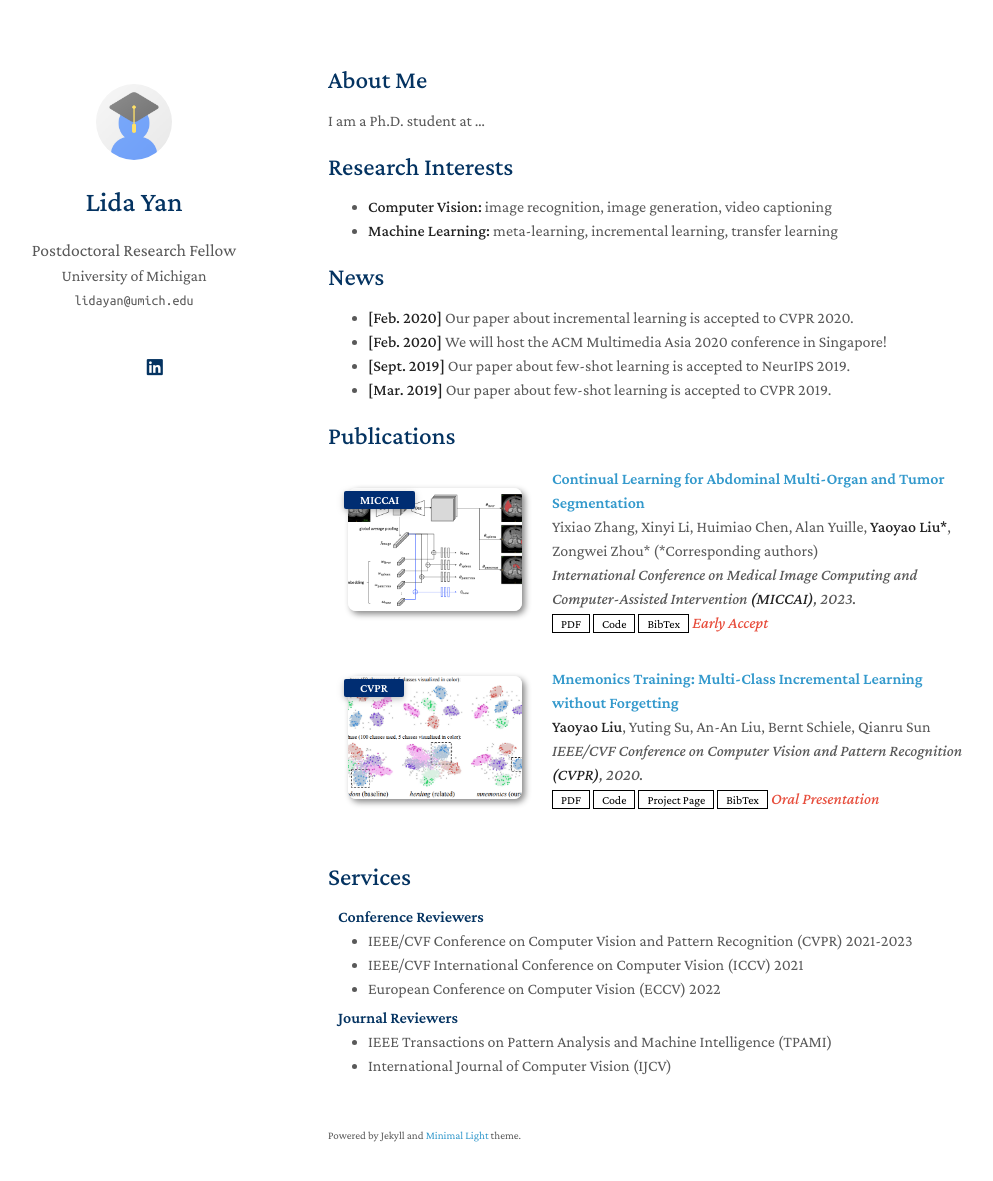
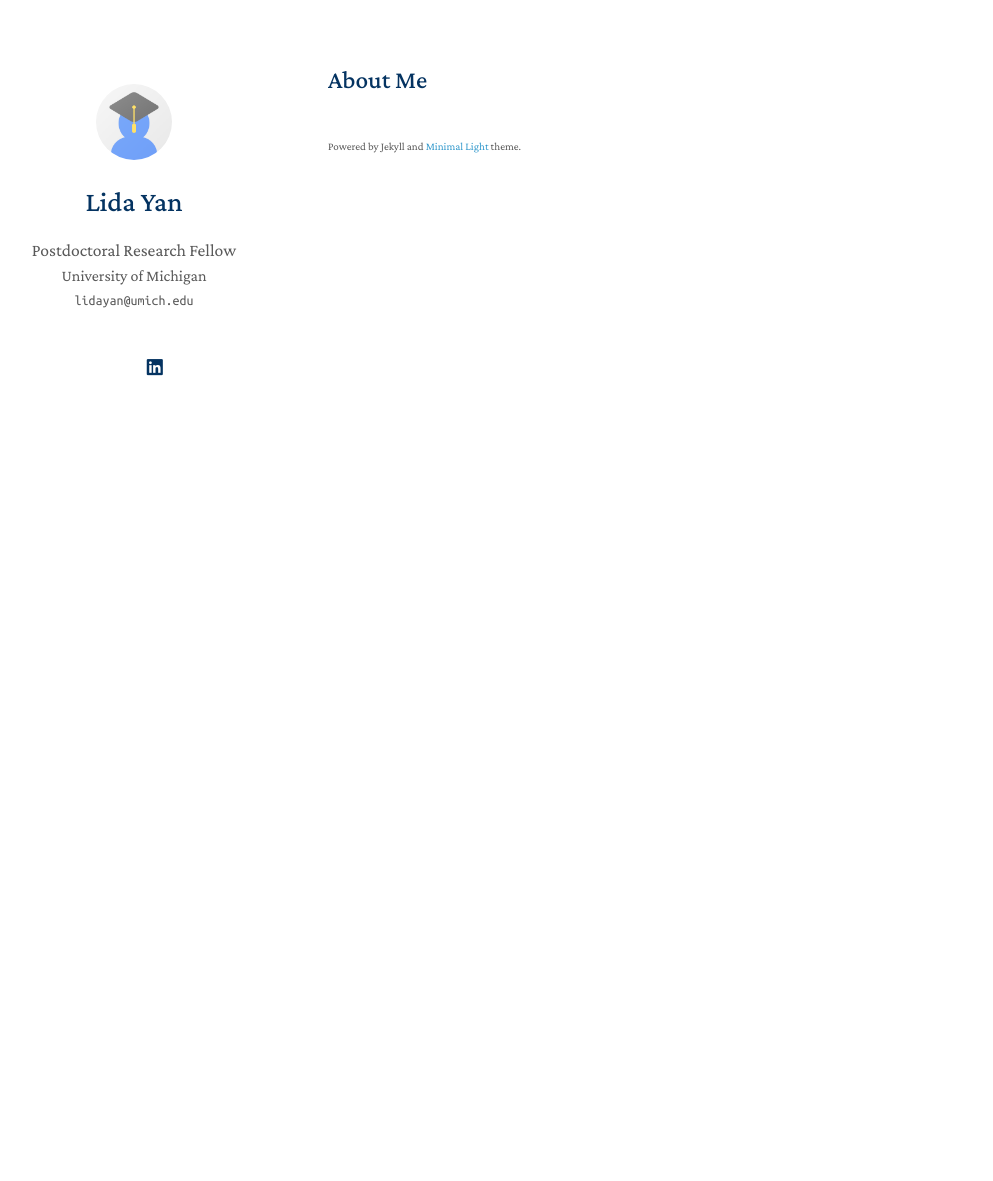
Before and after one commit to liy218/liy218.github.io, a Jekyll site: the page built from index.md, in a window 1280 px wide and 1216 px high. Shown: the top 1181 px of the window, without its empty margins (142-1135 px from the left). Built offline with Jekyll 4.4.1, drawn with Linux system fonts in a browser that asks for light colours; a style sheet for code colours, icons or effects is not loaded; our own code applies the rules of GitHub Pages for plain Markdown files.

Commit message:
Update index.md

```diff
--- a/index.md
+++ b/index.md
@@ -3,21 +3,3 @@
 ---
 
 ## About Me
-
-I am a Ph.D. student at ...
-
-## Research Interests
-
-- **Computer Vision:** image recognition, image generation, video captioning
-- **Machine Learning:** meta-learning, incremental learning, transfer learning
-
-## News
-
-- **[Feb. 2020]** Our paper about incremental learning is accepted to CVPR 2020.
-- **[Feb. 2020]** We will host the ACM Multimedia Asia 2020 conference in Singapore!
-- **[Sept. 2019]** Our paper about few-shot learning is accepted to NeurIPS 2019.
-- **[Mar. 2019]** Our paper about few-shot learning is accepted to CVPR 2019.
-
-{% include_relative _includes/publications.md %}
-
-{% include_relative _includes/services.md %}
```
